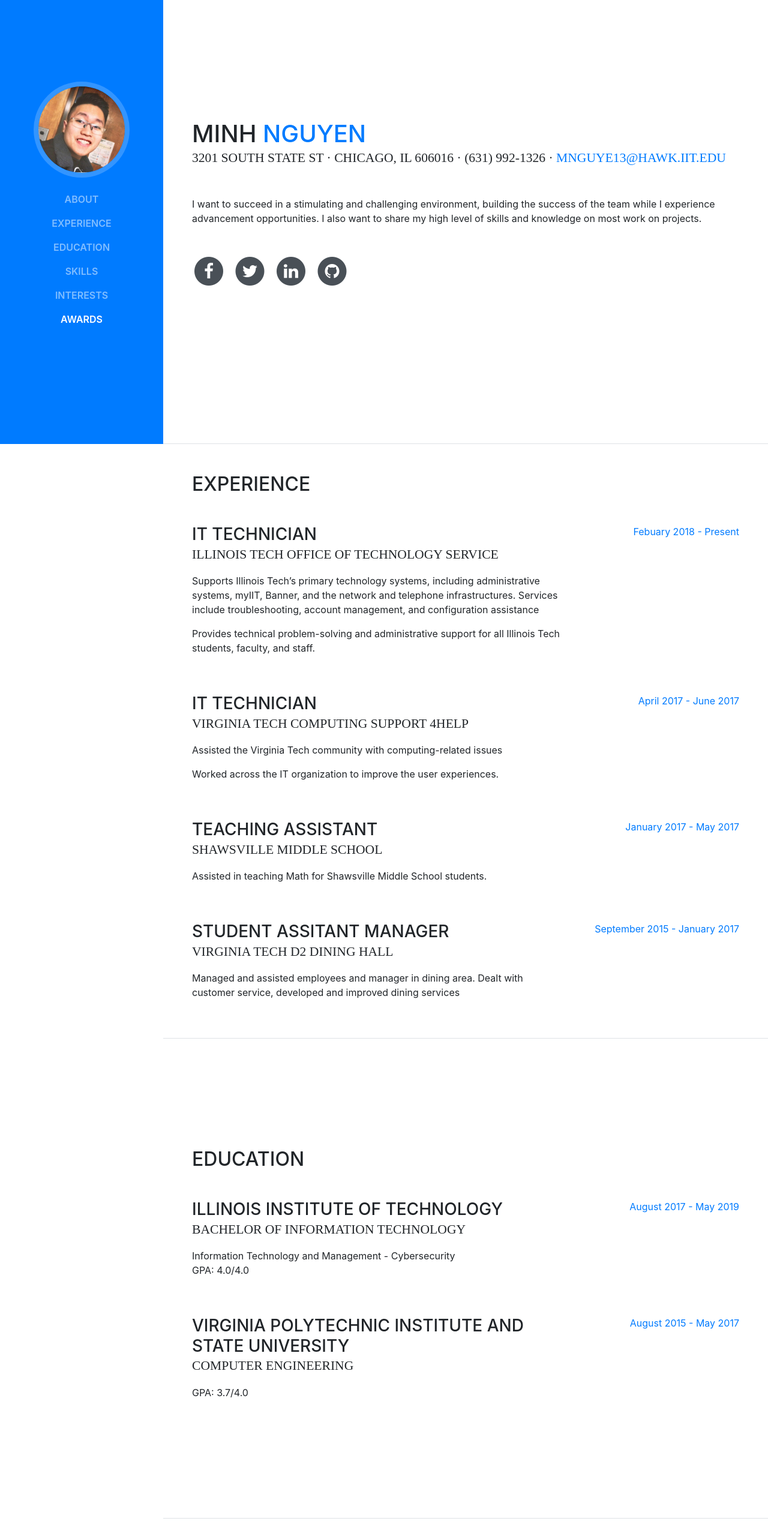
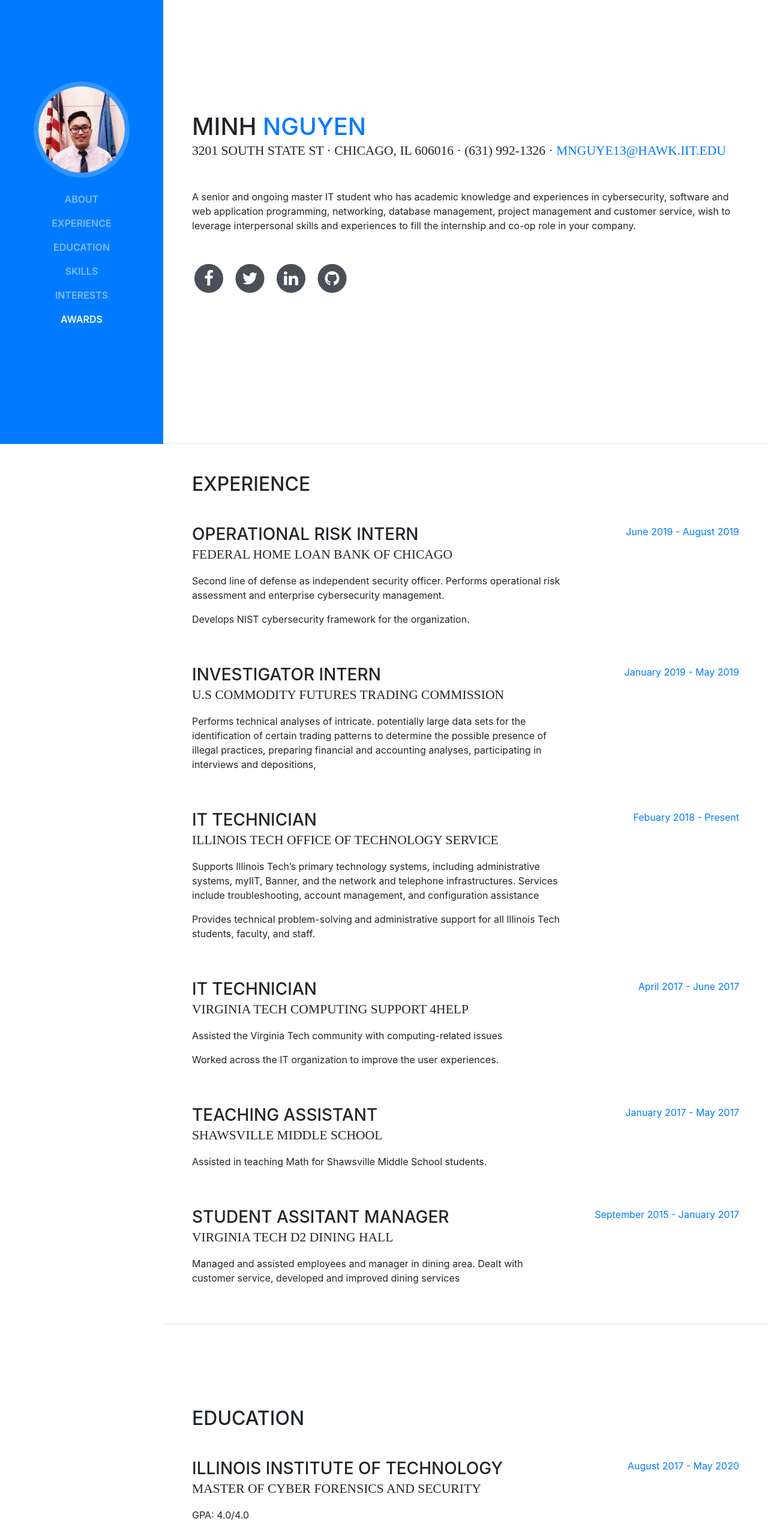
Before and after one commit to mnguye13/minhnguyen, a website with bundled scripts: page index.html in a window 1280 px wide. Shown: the part 60-2620 px from the top of the page at 60% size. Built offline with nearby package versions, Linux system fonts and the light colour scheme; a web font is replaced by a local one.

Commit message:
Update 8/22/19

```diff
--- a/index.html
+++ b/index.html
@@ -31,7 +31,7 @@
       <a class="navbar-brand js-scroll-trigger" href="#page-top">
         <span class="d-block d-lg-none">MINH NGUYEN'S PAGE</span>
         <span class="d-none d-lg-block">
-          <img class="img-fluid img-profile rounded-circle mx-auto mb-2" src="img/profile.jpg" alt="">
+          <img class="img-fluid img-profile rounded-circle mx-auto mb-2" src="img/profile1.jpg" alt="">
         </span>
       </a>
       <button class="navbar-toggler" type="button" data-toggle="collapse" data-target="#navbarSupportedContent" aria-controls="navbarSupportedContent" aria-expanded="false" aria-label="Toggle navigation">
@@ -71,7 +71,8 @@
           <div class="subheading mb-5">3201 South State St · CHICAGO, IL 606016 · (631) 992-1326 ·
             <a href="mailto:name@email.com">mnguye13@hawk.iit.edu</a>
           </div>
-            <p class="mb-5">I want to succeed in a stimulating and challenging environment, building the success of the team while I experience advancement opportunities. I also want to share my high level of skills and knowledge on most work on projects.</p>
+            <p class="mb-5">A senior and ongoing master IT student who has academic knowledge and experiences in cybersecurity, software and web application programming, networking, database management, project management and customer service,
+wish to leverage interpersonal skills and experiences to fill the internship and co-op role in your company. </p>
           <ul class="list-inline list-social-icons mb-0">
             <li class="list-inline-item">
               <a href="#">
@@ -112,6 +113,29 @@
       <section class="resume-section p-3 p-lg-5 d-flex flex-column" id="experience">
         <div class="my-auto">
           <h2 class="mb-5">Experience</h2>
+
+          <div class="resume-item d-flex flex-column flex-md-row mb-5">
+            <div class="resume-content mr-auto">
+              <h3 class="mb-0">Operational Risk Intern</h3>
+              <div class="subheading mb-3">FEDERAL HOME LOAN BANK OF CHICAGO</div>
+              <p>Second line of defense as independent security officer. Performs operational risk assessment and enterprise cybersecurity management.</p>
+              <p>Develops NIST cybersecurity framework for the organization.</p>
+            </div>
+            <div class="resume-date text-md-right">
+              <span class="text-primary">June 2019 - August 2019</span>
+            </div>
+          </div>
+
+          <div class="resume-item d-flex flex-column flex-md-row mb-5">
+            <div class="resume-content mr-auto">
+              <h3 class="mb-0">Investigator Intern</h3>
+              <div class="subheading mb-3">U.S COMMODITY FUTURES TRADING COMMISSION</div>
+              <p>Performs technical analyses of intricate. potentially large data sets for the identification of certain trading patterns to determine the possible presence of illegal practices, preparing financial and accounting analyses, participating in interviews and depositions,
+            </div>
+            <div class="resume-date text-md-right">
+              <span class="text-primary">January 2019 - May 2019</span>
+            </div>
+          </div>
 
           <div class="resume-item d-flex flex-column flex-md-row mb-5">
             <div class="resume-content mr-auto">
@@ -170,12 +194,15 @@
           <div class="resume-item d-flex flex-column flex-md-row mb-5">
             <div class="resume-content mr-auto">
               <h3 class="mb-0">Illinois Institute Of Technology</h3>
+              <div class="subheading mb-3">Master of Cyber Forensics and Security</div>
+              <p>GPA: 4.0/4.0</p>
+
               <div class="subheading mb-3">Bachelor of Information Technology</div>
-              <div>Information Technology and Management - Cybersecurity</div>
+              <div>Information Technology and Management - Software Development</div>
               <p>GPA: 4.0/4.0</p>
             </div>
             <div class="resume-date text-md-right">
-              <span class="text-primary">August 2017 - May 2019</span>
+              <span class="text-primary">August 2017 - May 2020</span>
             </div>
           </div>
 
@@ -201,6 +228,9 @@
           <ul class="list-inline list-icons">
             <li class="list-inline-item">
               <i class="devicon-cplusplus-plain"></i>
+            </li>
+            <li class="list-inline-item">
+              <i class="devicon-python-plain-wordmark"></i>
             </li>
             <li class="list-inline-item">
               <i class="devicon-java-plain-wordmark"></i>
@@ -244,7 +274,7 @@
               Cybersecurity Forensics</li>
             <li>
               <i class="fa-li fa fa-check"></i>
-              Software Design &amp; Debugging</li>
+              Software Design &amp; Testing</li>
             <li>
               <i class="fa-li fa fa-check"></i>
               Web Application Development</li>
@@ -264,6 +294,15 @@
         <div class="my-auto">
           <h2 class="mb-5">Awards &amp; Certifications</h2>
           <ul class="fa-ul mb-0">
+            <li>
+              <i class="fa-li fa fa-trophy text-warning"></i>
+              Spring 2019 Dean List</li>
+            <li>
+              <i class="fa-li fa fa-trophy text-warning"></i>
+              Fall 2018 Dean List</li>
+            <li>
+              <i class="fa-li fa fa-trophy text-warning"></i>
+              Sping 2018 Dean List</li>
             <li>
               <i class="fa-li fa fa-trophy text-warning"></i>
               Fall 2017 Dean List</li>
```
Also changed, not shown: img/profile1.jpg (added).
